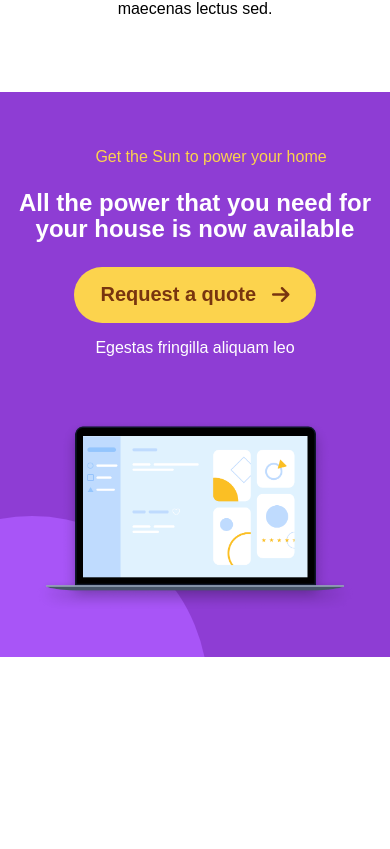
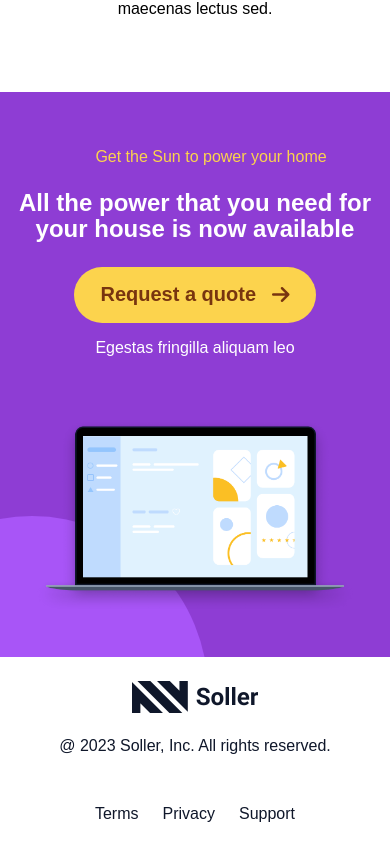
Before and after one commit to Oluwabillionz96/soller, a React (Vite) app: page / in a window 390 px wide. Shown: the part 6351-7200 px from the top of the page. Before the commit the page ends 7008 px from the top, so only its background shows below. Built offline with nearby package versions, Linux system fonts and the light colour scheme.

Commit message:
done and dusted

```diff
--- a/src/Componenets/Footer/footer.css
+++ b/src/Componenets/Footer/footer.css
@@ -29,7 +29,20 @@
 }
 
 @media (max-width: 1024px) {
-  .foot{
-    display: none;
+  .foot {
+    justify-content: center;
+    padding: 0 1rem;
+    height: 12rem;
+    flex-direction: column;
   }
+
+  .foot div:nth-child(1) {
+    flex-direction: column;
+    padding: 1.5rem 0;
+  }
+  .foot .copy-right {
+    font-size: 1rem;
+    color: #0f172a;
+  }
+
 }
```
